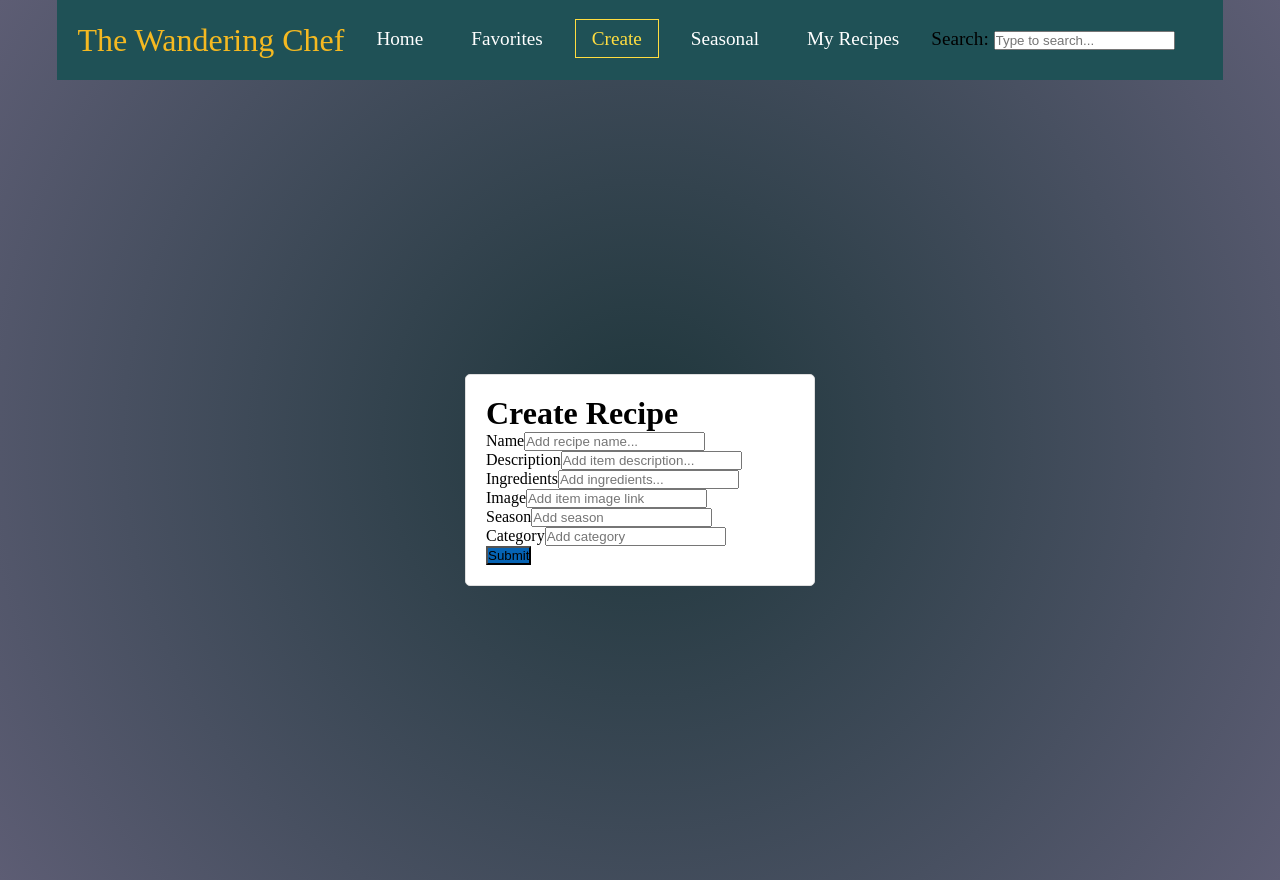
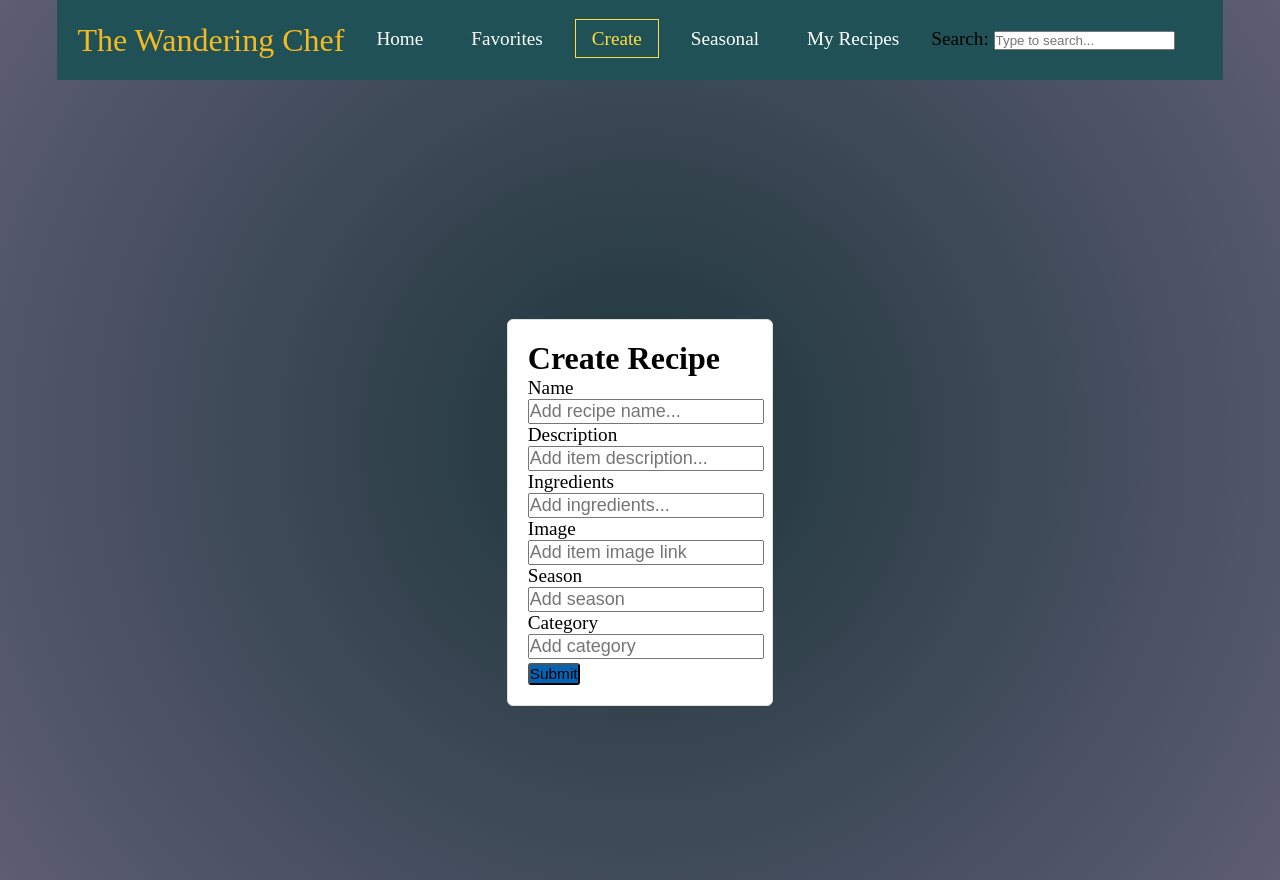
Before and after one commit to randallc20/theWanderingChef, a React (Create React App) app: page /create in a window 1280 px wide. Built offline with nearby package versions, Linux system fonts and the light colour scheme.

Commit message:
CSS adjustments & nonpersist star toggle

```diff
--- a/src/components/CreateForm.css
+++ b/src/components/CreateForm.css
@@ -9,20 +9,23 @@ body {
   }
 
   .container {
+    overflow: hidden;
     display: flex !important;
     flex-direction: column;
     justify-content: center;
     align-items: center;
+    flex: 1 0 auto;
     height: 100vh;
     max-width: 500px;
-    width: 100%;
+    /* width: 100%; */
     margin: auto;
   }
   .container > form {
-    width: 70%;
+    transform: translateY(4vh);
+    width: 72.5%;
     border: 1px solid #dfdfdf;
     padding: 20px;
-    border-radius: 5px;
+    border-radius: 6px;
     background: #fff;
   }
   pre {
@@ -37,3 +40,17 @@ body {
   p {
     color: red;
   }
+
+  .form-label{
+    font-size: 2.4vh;
+  }
+
+  .form-input{
+    font-size: 2.25vh;
+  }
+
+  #form-btn{
+    margin-top: .5vh;
+    font-size: 1.2vw;
+    border-radius: 3px;
+  }
--- a/src/components/CreateForm.js
+++ b/src/components/CreateForm.js
@@ -35,8 +35,9 @@ function CreateForm() {
         <div className="ui divider"></div>
         <div className="ui form">
           <div className="field">
-            <label>Name</label>
+            <label className='form-label' >Name</label>
             <input
+              className='form-input'
               type="text"
               id="name"
               name="name"
@@ -45,8 +46,9 @@ function CreateForm() {
             />
           </div>
           <div className="field">
-            <label>Description</label>
+            <label className='form-label' >Description</label>
             <input
+              className='form-input'
               type="text"
               id="description"
               name="description"
@@ -55,8 +57,9 @@ function CreateForm() {
             />
           </div>
           <div className="field">
-            <label>Ingredients</label>
+            <label className='form-label' >Ingredients</label>
             <input
+              className='form-input'
               type="text"
               id="ingredients"
               name="ingredients"
@@ -65,8 +68,9 @@ function CreateForm() {
             />
           </div>
           <div className="field">
-            <label>Image</label>
+            <label className='form-label' >Image</label>
             <input
+             className='form-input'
               type="text"
               id="image"
               name="image"
@@ -75,8 +79,9 @@ function CreateForm() {
             />
           </div>
           <div className="field">
-            <label>Season</label>
+            <label className='form-label' >Season</label>
             <input
+             className='form-input'
               type="text"
               id="season"
               name="season"
@@ -85,8 +90,9 @@ function CreateForm() {
             />
           </div>
           <div className="field">
-            <label>Category</label>
+            <label className='form-label' >Category</label>
             <input
+             className='form-input'
               type="text"
               id="category"
               name="category"
@@ -94,7 +100,7 @@ function CreateForm() {
               onChange={(e) => setCategory(e.target.value)}
             />
           </div>
-          <button>Submit</button>
+          <button id="form-btn">Submit</button>
         </div>
       </form>
     </div>
--- a/src/components/Favorites.js
+++ b/src/components/Favorites.js
@@ -1,8 +1,9 @@
 import React from "react";
+import FoodCard from "./FoodCard";
 
 function Favorites(){
     return(
-        <h1>Favorites</h1>
+        <h1>If starred, place card here!</h1>
     )
 }
 
--- a/src/components/FoodCard.js
+++ b/src/components/FoodCard.js
@@ -1,15 +1,38 @@
-import React from "react";
+import React, { useState } from "react";
 import Card from "react-bootstrap/Card";
 import Button from "react-bootstrap/Button";
 
 function FoodCard({ image, name, ingredients }) {
+  const [toggle, setToggle] = useState(false);
+
+  function handleStarClick() {
+    setToggle(!toggle);
+  }
+
   return (
-    <Card style={{ width: "18rem" }}>
+    <Card id="card" style={{ width: "18rem" }}>
       <Card.Img variant="top" src={image} />
       <Card.Body>
-        <Card.Title>{name}</Card.Title>
-        <Card.Text>{ingredients}</Card.Text>
-        <Button variant="primary">Recipe</Button>
+        <Card.Title>
+          <strong id="food-name">
+            <svg
+              onClick={() => handleStarClick()}
+              xmlns="http://www.w3.org/2000/svg"
+              width="16"
+              height="16"
+              fill={ toggle ? "currentColor" : "yellow"}
+              class="bi bi-star-fill"
+              viewBox="0 0 16 16"
+            >
+              <path d="M3.612 15.443c-.386.198-.824-.149-.746-.592l.83-4.73L.173 6.765c-.329-.314-.158-.888.283-.95l4.898-.696L7.538.792c.197-.39.73-.39.927 0l2.184 4.327 4.898.696c.441.062.612.636.282.95l-3.522 3.356.83 4.73c.078.443-.36.79-.746.592L8 13.187l-4.389 2.256z" />
+            </svg>
+            {name}
+          </strong>
+        </Card.Title>
+        <Card.Text id="card-text">{ingredients}</Card.Text>
+        <Button variant="primary" id="card-btn">
+          Recipe
+        </Button>
       </Card.Body>
     </Card>
   );
--- a/src/components/Header.js
+++ b/src/components/Header.js
@@ -3,7 +3,6 @@ import React from "react";
 function Header() {
   return (
     <div className="header">
-
     </div>
   );
 }
--- a/src/index.css
+++ b/src/index.css
@@ -43,3 +43,19 @@
 #food-card{
   text-align: center;
 }
+
+#food-name{
+  font-size: 4vh;
+}
+
+#card-text{
+  font-size: 3vh;
+}
+
+#card-btn{
+  font-size: 2.5vh;
+}
+
+#card{
+  margin: 1vh 1vh 1vh 1vh ;
+}
```
